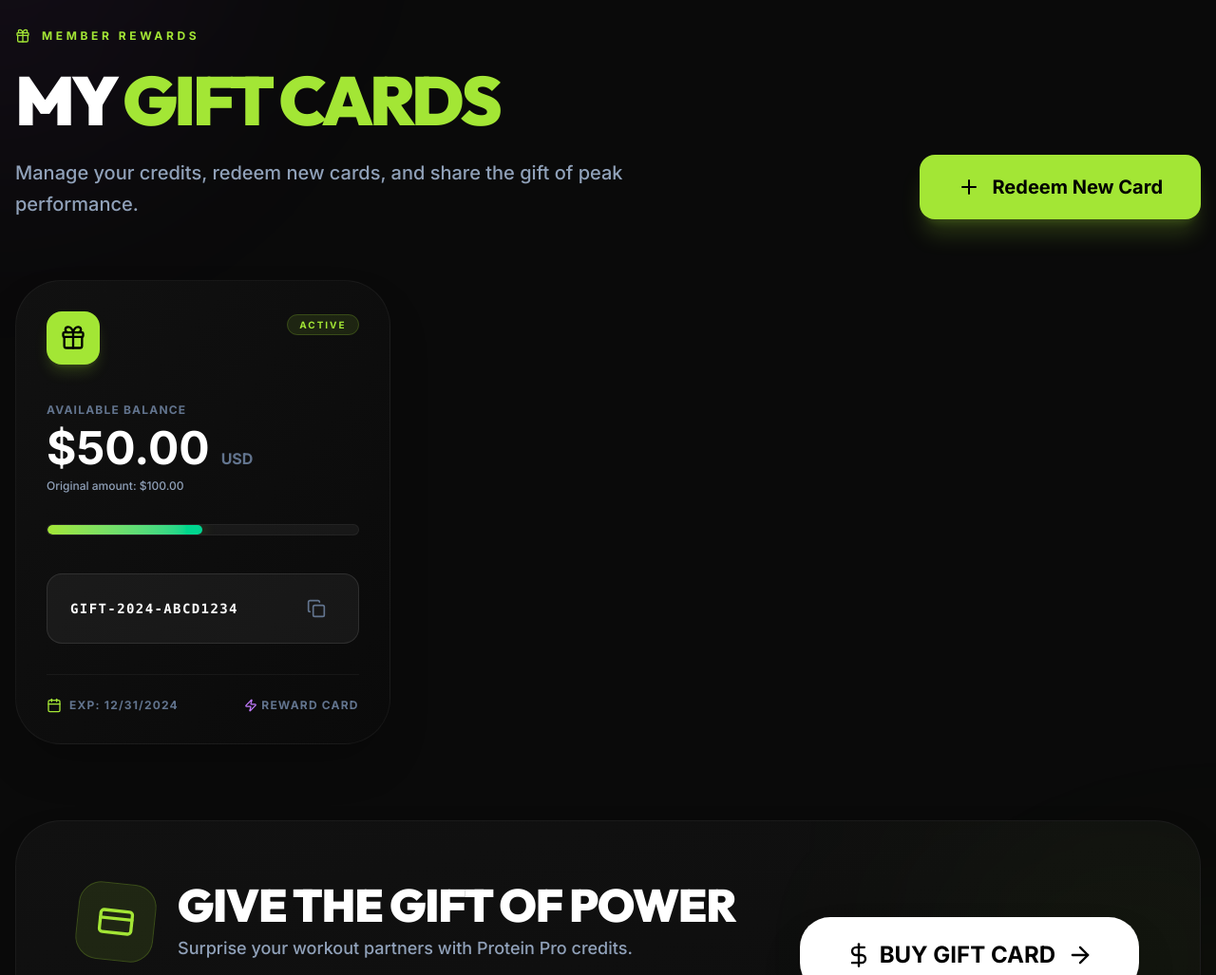
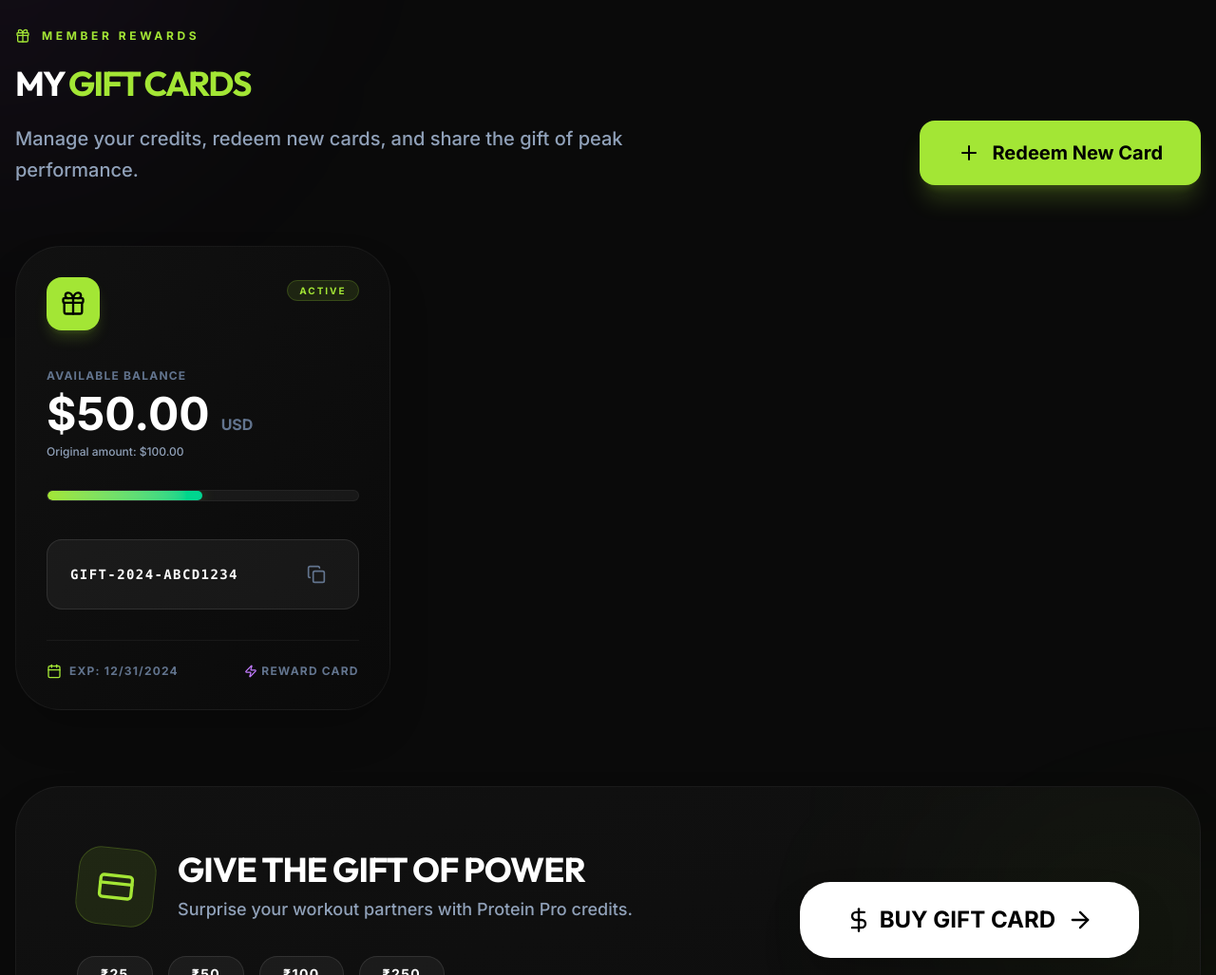
Before and after one commit to paulsunny90/protein-pro, a React (Vite) app in the folder Client/: page /gift-cards in a window 1280 px wide. Shown: the part 149-1176 px from the top of the page at 95% size. Built offline with nearby package versions, Linux system fonts and the light colour scheme; no server answers.

Commit message:
nvabar product and adress and giftcared  updated

```diff
--- a/Client/src/features/user/profile/GiftCardsPage.tsx
+++ b/Client/src/features/user/profile/GiftCardsPage.tsx
@@ -45,7 +45,7 @@ const GiftCardsPage = () => {
                             <Gift className="w-4 h-4" />
                             <span className="text-xs font-black uppercase tracking-[0.3em]">Member Rewards</span>
                         </div>
-                        <h1 className="text-5xl md:text-7xl font-black text-white tracking-tighter mb-6 leading-none">
+                        <h1 className="text-2xl font-normal md:text-4xl font-black text-white tracking-tighter mb-6 leading-none">
                             MY <span className="text-[#a3e635]">GIFT CARDS</span>
                         </h1>
                         <p className="text-xl text-slate-400 font-medium leading-relaxed">
@@ -167,12 +167,12 @@ const GiftCardsPage = () => {
                                     <CreditCard className="w-10 h-10 text-[#a3e635]" />
                                 </div>
                                 <div>
-                                    <h3 className="text-3xl md:text-5xl font-black text-white tracking-tight mb-2 uppercase">GIVE THE GIFT OF POWER</h3>
+                                    <h3 className="text-2xl font-normal md:text-4xl font-black text-white tracking-tight mb-2 uppercase">GIVE THE GIFT OF POWER</h3>
                                     <p className="text-lg text-slate-400 font-medium">Surprise your workout partners with Protein Pro credits.</p>
                                 </div>
                             </div>
                             <div className="flex flex-wrap gap-4 justify-center lg:justify-start">
-                                {['$25', '$50', '$100', '$250'].map(val => (
+                                {['₹25', '₹50', '₹100', '₹250'].map(val => (
                                     <span key={val} className="px-6 py-2 rounded-full bg-white/5 border border-white/10 text-white font-black text-sm tracking-widest">{val}</span>
                                 ))}
                             </div>
--- a/Client/src/features/user/profile/SavedAddressesPage.tsx
+++ b/Client/src/features/user/profile/SavedAddressesPage.tsx
@@ -145,7 +145,7 @@ const SavedAddressesPage = () => {
                             <MapPin className="w-4 h-4" />
                             <span className="text-xs font-black uppercase tracking-[0.3em]">Personal Information</span>
                         </div>
-                        <h1 className="text-4xl md:text-6xl font-black text-white tracking-tighter">
+                        <h1 className="text-2xl font-normal  md:text-4xl font-black text-white ">
                             SAVED <span className="text-[#a3e635]">ADDRESSES</span>
                         </h1>
                     </div>
@@ -324,8 +324,8 @@ const SavedAddressesPage = () => {
                                             type="button"
                                             onClick={() => setFormData(prev => ({ ...prev, label: l }))}
                                             className={`px-8 py-3.5 rounded-xl font-black text-sm transition-all ${formData.label === l
-                                                    ? 'bg-[#a3e635] text-black shadow-lg shadow-[#a3e635]/20'
-                                                    : 'bg-white/5 text-slate-400 border border-white/5 hover:bg-white/10 hover:text-white'
+                                                ? 'bg-[#a3e635] text-black shadow-lg shadow-[#a3e635]/20'
+                                                : 'bg-white/5 text-slate-400 border border-white/5 hover:bg-white/10 hover:text-white'
                                                 }`}
                                         >
                                             {l}
```
